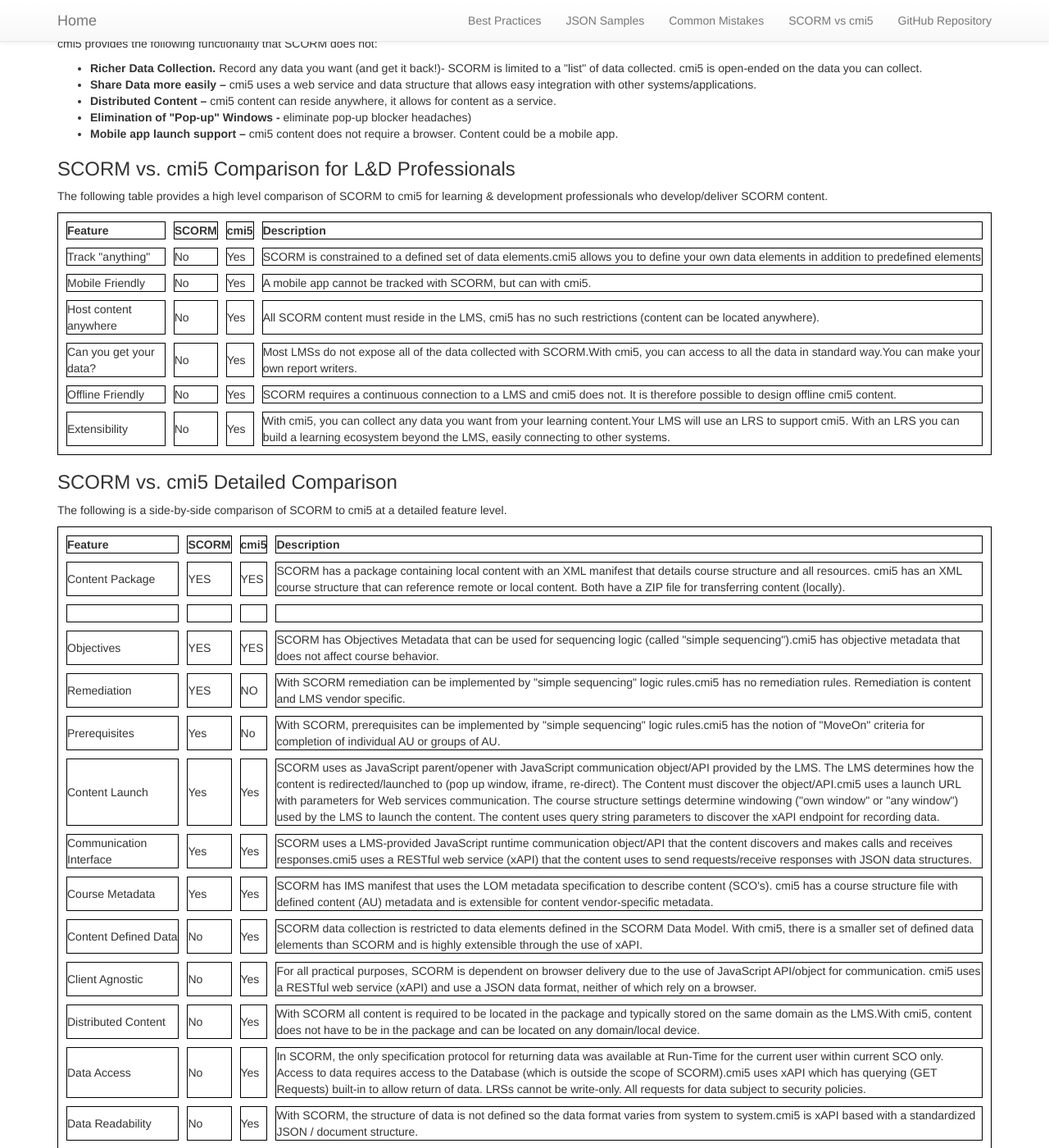
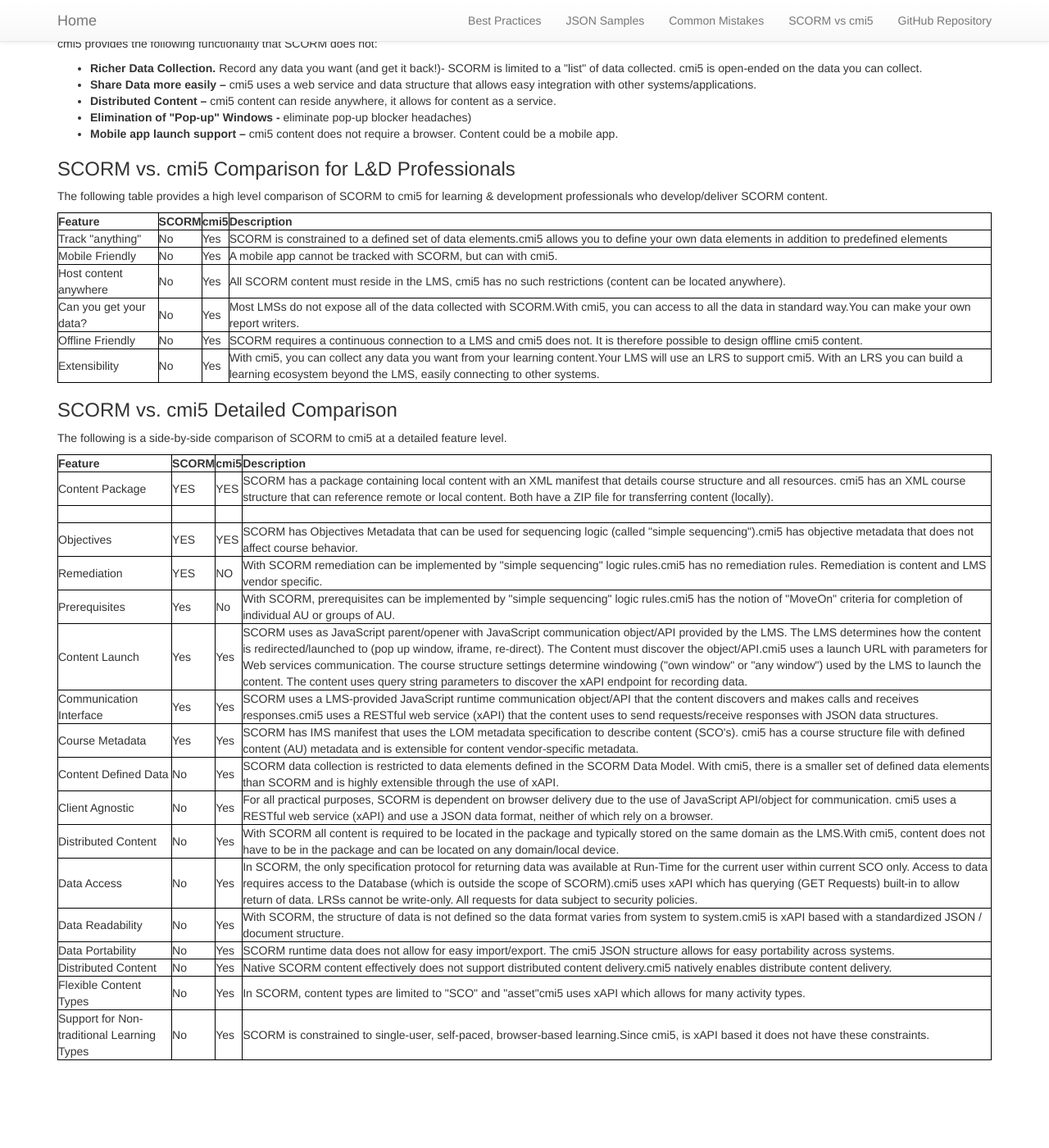
Before and after one commit to AICC/CMI-5_Spec_Current, a Jekyll site: the page built from SCORM/index.md, in a window 1280 px wide and 1400 px high, scrolled down 709 px. Shown: the whole window at 82% size. Built offline with Jekyll 4.4.1, drawn with Linux system fonts in a browser that asks for light colours; our own code applies the rules of GitHub Pages for plain Markdown files; after the commit the page ends 2002 px from its top, so only the background shows below that.

Commit message:
Update index.html

```diff
--- a/_layouts/index.html
+++ b/_layouts/index.html
@@ -47,8 +47,7 @@
     <div class="container">
           <style>
             table {
-border-spacing: 10px;
-border-collapse: separate;
+border-spacing: 1px;
 }
 
 table, th, td {
```
